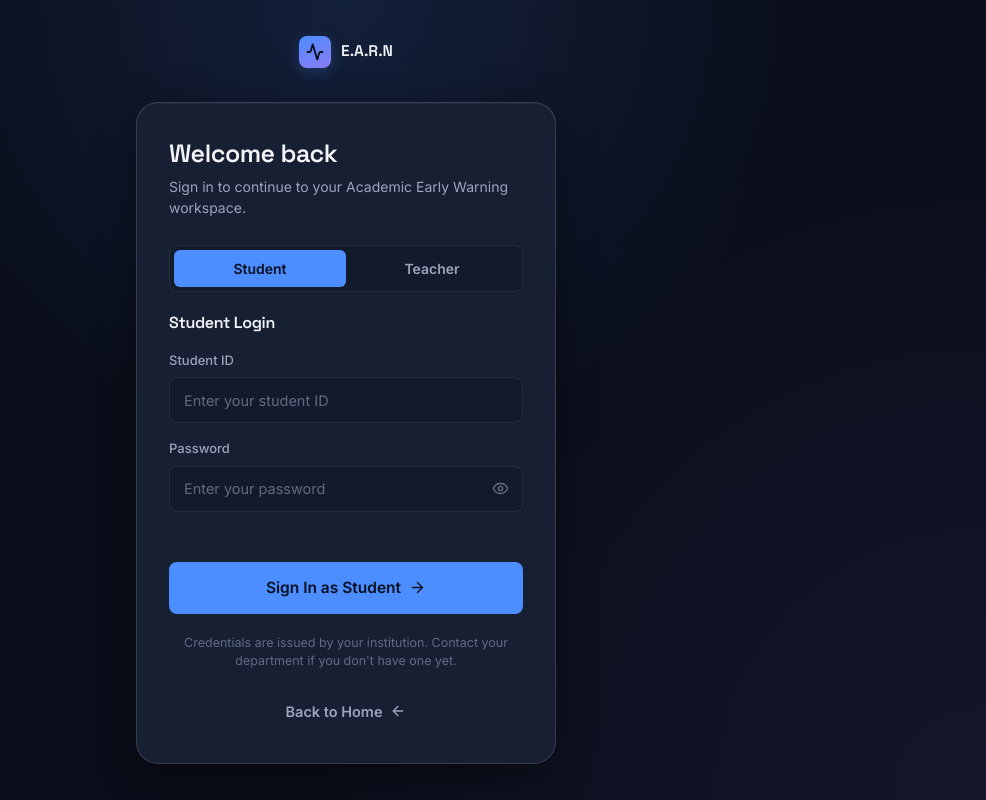
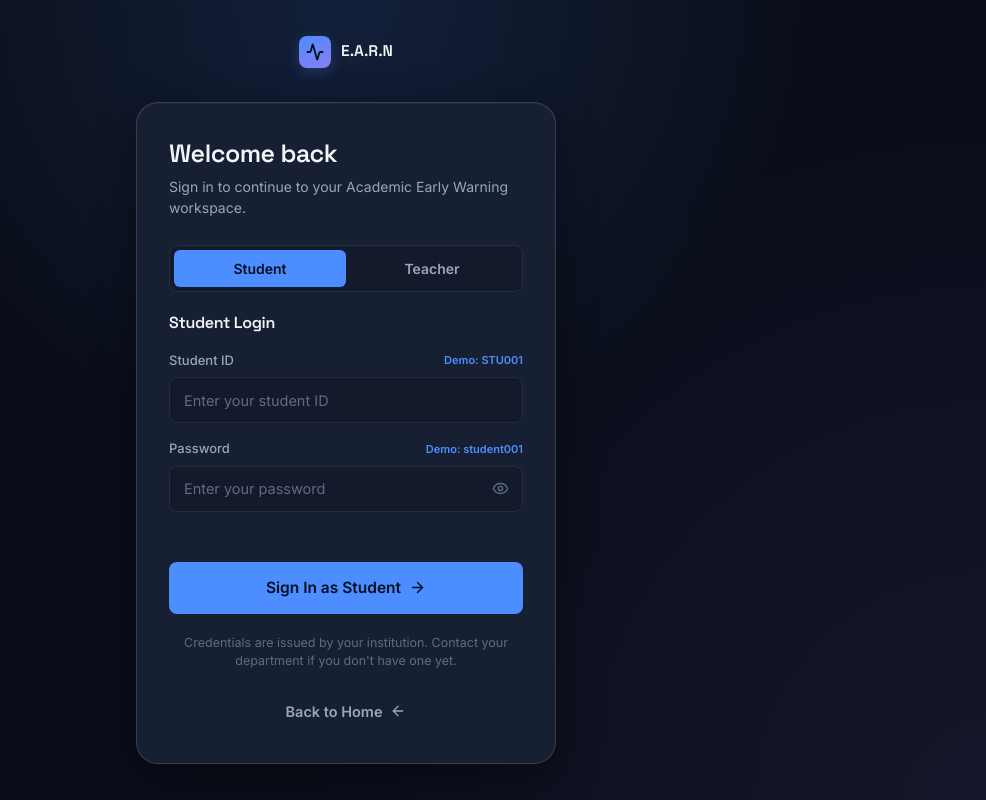
Before and after one commit to YashLakkas24/academic_early_warning, a React (Vite) app in the folder frontend/: page /login in a window 1280 px wide. Shown: the whole page, without its empty margins (294-1280 px from the left). Built offline with nearby package versions, Linux system fonts and the light colour scheme.

Commit message:
Sample IDs and passwords

```diff
--- a/frontend/src/pages/Login/Login.css
+++ b/frontend/src/pages/Login/Login.css
@@ -247,3 +247,16 @@
     padding: 28px 22px 24px;
   }
 }
+
+
+.field-label-row {
+  display: flex;
+  align-items: center;
+  justify-content: space-between;
+}
+
+.demo-credential {
+  font-size: 11px;
+  font-weight: 600;
+  color: var(--color-primary);
+}
--- a/frontend/src/pages/Login/Login.jsx
+++ b/frontend/src/pages/Login/Login.jsx
@@ -124,9 +124,7 @@ function Login() {
           <span
             className="role-toggle__thumb"
             style={{
-              transform: isStudent
-                ? "translateX(0%)"
-                : "translateX(100%)",
+              transform: isStudent ? "translateX(0%)" : "translateX(100%)",
             }}
             aria-hidden="true"
           />
@@ -138,7 +136,13 @@ function Login() {
 
         <form className="login-form" onSubmit={handleSubmit} noValidate>
           <div className="form-field">
-            <label htmlFor="login-id">{idLabel}</label>
+            <div className="field-label-row">
+              <label htmlFor="login-id">{idLabel}</label>
+
+              <span className="demo-credential">
+                Demo: {isStudent ? "STU001" : "TCH001"}
+              </span>
+            </div>
 
             <input
               id="login-id"
@@ -153,7 +157,13 @@ function Login() {
           </div>
 
           <div className="form-field">
-            <label htmlFor="login-password">Password</label>
+            <div className="field-label-row">
+              <label htmlFor="login-password">Password</label>
+
+              <span className="demo-credential">
+                Demo: {isStudent ? "student001" : "teacher001"}
+              </span>
+            </div>
 
             <div className="password-input">
               <input
@@ -171,26 +181,16 @@ function Login() {
                 type="button"
                 className="password-input__toggle"
                 onClick={() => setShowPassword((v) => !v)}
-                aria-label={
-                  showPassword ? "Hide password" : "Show password"
-                }
+                aria-label={showPassword ? "Hide password" : "Show password"}
                 aria-pressed={showPassword}
                 disabled={loading}
               >
-                {showPassword ? (
-                  <EyeOff size={17} />
-                ) : (
-                  <Eye size={17} />
-                )}
+                {showPassword ? <EyeOff size={17} /> : <Eye size={17} />}
               </button>
             </div>
           </div>
 
-          <div
-            className="login-form__error"
-            role="alert"
-            aria-live="polite"
-          >
+          <div className="login-form__error" role="alert" aria-live="polite">
             {error && (
               <span className="login-form__error-text">
                 <AlertCircle size={14} />
@@ -213,8 +213,8 @@ function Login() {
         </form>
 
         <p className="login-card__footnote">
-          Credentials are issued by your institution. Contact your department
-          if you don&apos;t have one yet.
+          Credentials are issued by your institution. Contact your department if
+          you don&apos;t have one yet.
         </p>
 
         {/* ---------- Back to Home ---------- */}
```
Also changed, not shown: 1 other file (tests, documents, lock files or other folders).
